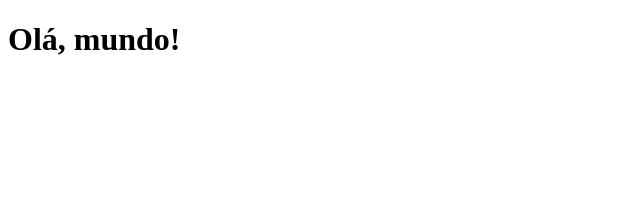
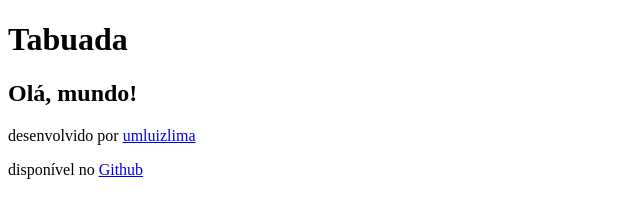
Before and after one commit to umluizlima/tabuada, a plain HTML site: page index.html in a window 1280 px wide. Shown: the whole page, without its empty margins (0-640 px from the left). Drawn offline with Linux system fonts and the light colour scheme.

Commit message:
Estrutura básica da página.

```diff
--- a/index.html
+++ b/index.html
@@ -5,6 +5,15 @@
     <title>Tabuada</title>
   </head>
   <body>
-    <h1>Olá, mundo!</h1>
+    <header>
+      <h1>Tabuada</h1>
+    </header>
+    <main>
+      <h2>Olá, mundo!</h2>
+    </main>
+    <footer>
+      <p>desenvolvido por <a href="https://github.com/umluizlima/" target="_blank" rel="noopener">umluizlima</a></p>
+      <p>disponível no <a href="https://github.com/umluizlima/tabuada/" target="_blank" rel="noopener">Github</a></p>
+    </footer>
   </body>
 </html>
```
